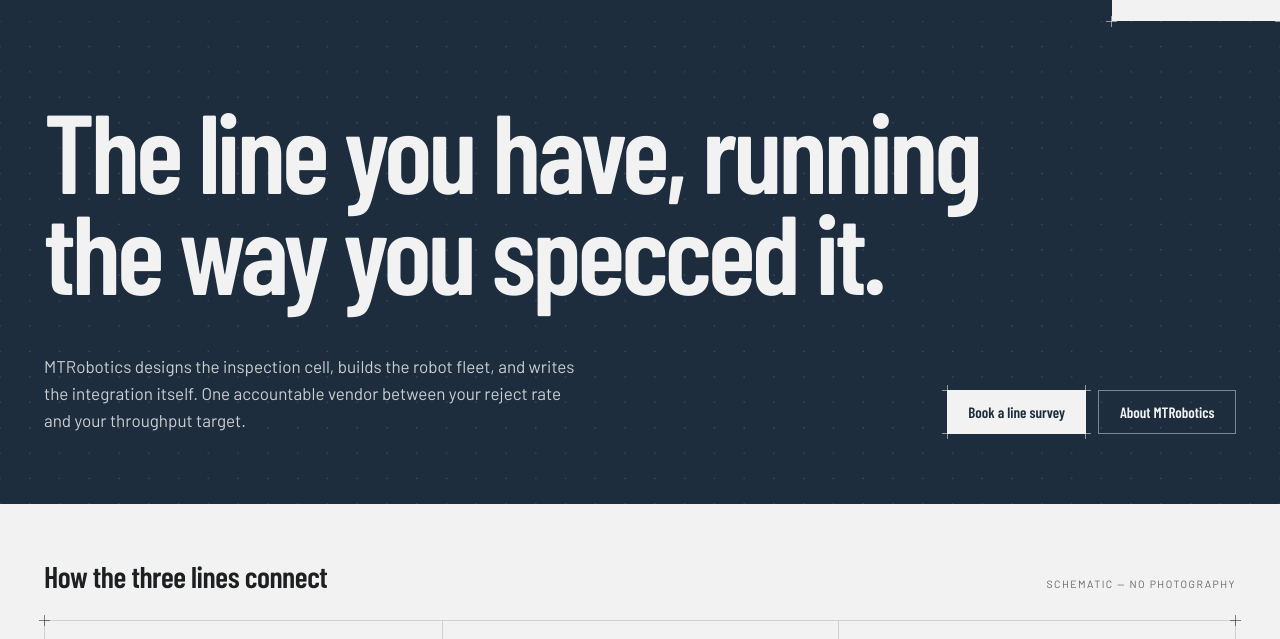
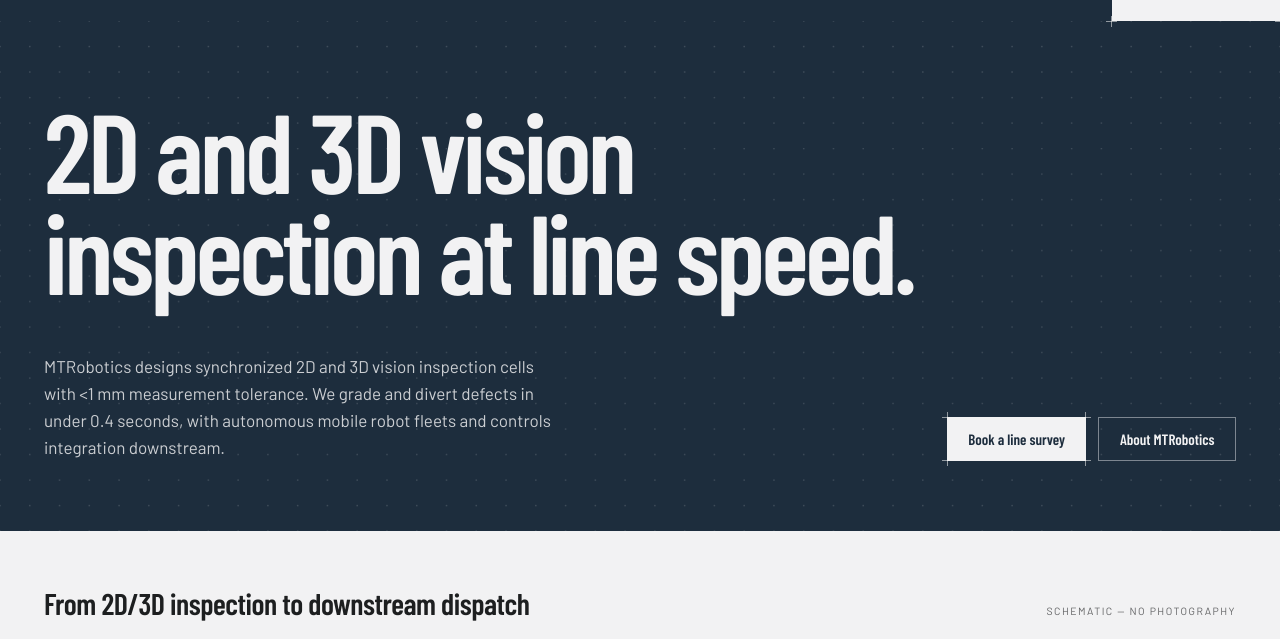
Before and after one commit to MTRobotix/MTR-Site, an Astro site: page / in a window 1280 px wide. Shown: the part 87-726 px from the top of the page. Built offline with nearby package versions, Linux system fonts and the light colour scheme; Astro itself is replaced by a stand-in of ours.

```diff
--- a/src/data/products.ts
+++ b/src/data/products.ts
@@ -26,12 +26,12 @@
     num: '01',
     nav: 'Vision inspection cells',
     kicker: 'Product 01 — Vision inspection cells',
-    title: 'Grade every part in 0.4 seconds.',
-    blurb: 'Six-camera cell with on-device inference, defect classes trained on your reject bin, retrained at shift boundaries without stopping the line.',
+    title: '2D and 3D inspection with <1 mm tolerance.',
+    blurb: 'Synchronized 2D and 3D vision cell with on-device edge inference. Measures part dimensions to <1 mm tolerance, grades defects in 0.4 seconds, and diverts rejects before assembly without cloud latency.',
     video: {
       src: '/videos/inspection-loop.mp4',
       poster: '/videos/inspection-poster.jpg',
-      caption: '[ In-action video — cell grading parts at line speed, overhead ]',
+      caption: '[ In-action video — 2D and 3D cell grading parts at line speed, overhead ]',
       duration: '00:24',
       durationSeconds: 24,
       note: 'Loop · muted · defect HUD drawn in page',
@@ -39,17 +39,19 @@
       assetReady: false,
     },
     specs: [
+      { label: 'Measurement tolerance', value: '<1', unit: 'mm' },
       { label: 'Defect recall', value: '99.2', unit: '%' },
-      { label: 'Added cycle time', value: '0.4', unit: 's' },
-      { label: 'Cameras per cell', value: '6', unit: 'GigE' },
+      { label: 'Grading cycle', value: '0.4', unit: 's' },
     ],
     rows: [
-      { key: 'Inference', value: 'On-device 8 TOPS edge module, no cloud round-trip' },
-      { key: 'Retraining', value: 'Shift-boundary, operator-labelled reject bin' },
-      { key: 'Interface', value: 'OPC-UA, REST, dry-contact reject divert' },
-      { key: 'Enclosure', value: 'IP65, IEC 61496 light-curtain compatible' },
+      { key: 'Optical architecture', value: 'Synchronized 2D surface imaging and 3D depth measurement' },
+      { key: 'Accuracy', value: '<1 mm dimensional and volumetric measurement tolerance' },
+      { key: 'Inference', value: 'On-device edge inference, zero cloud round-trip latency' },
+      { key: 'Retraining', value: 'Shift-boundary defect updating from operator-labelled reject bin' },
+      { key: 'Interface', value: 'OPC-UA, REST, discrete dry-contact reject divert' },
+      { key: 'Enclosure', value: 'IP65 industrial housing, IEC 61496 light-curtain compatible' },
     ],
-    figure: '[ Product shot — six-camera cell over a moving conveyor ]',
+    figure: '[ Technical drawing — 2D and 3D vision inspection cell over a moving conveyor ]',
   },
   {
     slug: 'amr-fleet',
@@ -146,21 +148,23 @@
 const viProductCopy: Record<Product['slug'], Pick<Product, 'kicker' | 'title' | 'blurb' | 'specs' | 'rows' | 'figure'> & { video: Pick<Product['video'], 'caption' | 'note' | 'placeholder'> }> = {
   inspection: {
     kicker: 'Sản phẩm 01 — Trạm kiểm tra thị giác',
-    title: 'Phân loại từng chi tiết trong 0,4 giây.',
-    blurb: 'Trạm sáu camera với suy luận tại thiết bị, nhóm lỗi được huấn luyện từ thùng sản phẩm loại và cập nhật khi đổi ca mà không dừng dây chuyền.',
-    video: { caption: '[ Video vận hành — trạm phân loại chi tiết ở tốc độ dây chuyền, góc nhìn trên cao ]', note: 'Lặp · tắt tiếng · HUD lỗi vẽ trên trang', placeholder: '[ Video vận hành toàn khung, 1920×1080 — đang chờ tài sản khách hàng ]' },
+    title: 'Kiểm tra 2D và 3D với dung sai <1 mm.',
+    blurb: 'Trạm thị giác 2D và 3D đồng bộ với suy luận biên tại thiết bị. Đo kích thước chi tiết với dung sai <1 mm, phân loại lỗi trong 0,4 giây và chuyển hướng sản phẩm loại trước lắp ráp mà không có độ trễ đám mây.',
+    video: { caption: '[ Video vận hành — trạm 2D và 3D phân loại chi tiết ở tốc độ dây chuyền, góc nhìn trên cao ]', note: 'Lặp · tắt tiếng · HUD lỗi vẽ trên trang', placeholder: '[ Video vận hành toàn khung, 1920×1080 — đang chờ tài sản khách hàng ]' },
     specs: [
+      { label: 'Dung sai đo lường', value: '<1', unit: 'mm' },
       { label: 'Độ bao phủ lỗi', value: '99.2', unit: '%' },
-      { label: 'Chu kỳ tăng thêm', value: '0.4', unit: 's' },
-      { label: 'Camera mỗi trạm', value: '6', unit: 'GigE' },
+      { label: 'Chu kỳ phân loại', value: '0.4', unit: 's' },
     ],
     rows: [
-      { key: 'Suy luận', value: 'Mô-đun biên 8 TOPS tại thiết bị, không truyền vòng qua đám mây' },
+      { key: 'Kiến trúc quang học', value: 'Hình ảnh bề mặt 2D và đo độ sâu 3D đồng bộ' },
+      { key: 'Độ chính xác', value: 'Dung sai đo kích thước và thể tích dưới 1 mm (<1 mm)' },
+      { key: 'Suy luận', value: 'Mô-đun biên tại thiết bị, không độ trễ truyền qua đám mây' },
       { key: 'Huấn luyện lại', value: 'Tại thời điểm đổi ca, dùng thùng sản phẩm loại do vận hành viên gán nhãn' },
       { key: 'Giao diện', value: 'OPC-UA, REST, ngõ ra chuyển hướng tiếp điểm khô' },
-      { key: 'Vỏ bảo vệ', value: 'IP65, tương thích màn chắn sáng IEC 61496' },
+      { key: 'Vỏ bảo vệ', value: 'IP65, tương thích màn chắn an toàn IEC 61496' },
     ],
-    figure: '[ Hình sản phẩm — trạm sáu camera phía trên băng tải đang chạy ]',
+    figure: '[ Bản vẽ kỹ thuật — trạm kiểm tra thị giác 2D và 3D phía trên băng tải đang chạy ]',
   },
   'amr-fleet': {
     kicker: 'Sản phẩm 02 — Đội AMR và bộ điều phối',
--- a/src/data/site.ts
+++ b/src/data/site.ts
@@ -1,69 +1,69 @@
 export const homeContent = {
-  title: 'The line you have, running the way you specced it.',
-  intro: 'MTRobotics designs the inspection cell, builds the robot fleet, and writes the integration itself. One accountable vendor between your reject rate and your throughput target.',
-  schematicTitle: 'How the three lines connect',
+  title: '2D and 3D vision inspection at line speed.',
+  intro: 'MTRobotics designs synchronized 2D and 3D vision inspection cells with <1 mm measurement tolerance. We grade and divert defects in under 0.4 seconds, with autonomous mobile robot fleets and controls integration downstream.',
+  schematicTitle: 'From 2D/3D inspection to downstream dispatch',
   schematic: [
     {
       num: '01',
       title: 'Inspect',
-      body: 'On-device models grade every part in 0.4 s. Defect classes come from your reject bin.',
-      specs: ['6-camera cell, GigE', 'Edge inference, no cloud round-trip', 'Retrain on shift boundaries'],
+      body: 'Synchronized 2D imaging and 3D depth measurement grade every part to <1 mm tolerance in 0.4 s. Defect classes come from your reject bin.',
+      specs: ['Combined 2D and 3D measurement', '<1 mm dimensional tolerance', 'Edge inference, zero cloud latency'],
     },
     {
       num: '02',
       title: 'Move',
-      body: 'Graded parts route themselves. Rejects divert before they reach assembly.',
+      body: 'Graded parts route downstream automatically. Rejects divert before assembly while AMR fleets transport verified stock.',
       specs: ['1,500 kg payload class', '±8 mm docking accuracy', 'Mixed fleet, one dispatcher'],
     },
     {
       num: '03',
       title: 'Integrate',
-      body: 'We write the PLC, MES and WMS glue and hand over a commissioned cell.',
-      specs: ['OPC-UA, REST, flat file', 'Site acceptance test included', '11-day mean handover'],
+      body: 'We write the PLC, MES and WMS glue to link the vision cell and mobile fleet directly into your line.',
+      specs: ['OPC-UA, REST, discrete dry contact', 'Site acceptance test included', '11-day mean handover'],
     },
   ],
   proof: 'Deployed across 27 lines in automotive, food and 3PL logistics.',
   clientMarks: ['[ Client mark ]', '[ Client mark ]', '[ Client mark ]', '[ Client mark ]'],
   solutionsTitle: 'Start with the constraint on your floor',
-  solutionsIntro: 'Each scope begins with the line as it runs today. Choose the measured constraint; the survey defines the hardware, controls and handover boundary.',
+  solutionsIntro: 'From high-precision vision inspection cells to downstream AMR dispatch and controls integration. Choose the measured constraint; the survey defines the hardware and handover boundary.',
   solutionLinks: [
-    { slug: 'inspection', num: '01', title: 'Inspect', body: 'Grade parts at line speed and divert rejects before assembly.' },
-    { slug: 'amr-fleet', num: '02', title: 'Move', body: 'Route mixed mobile robots through the floor plan already in use.' },
-    { slug: 'integration', num: '03', title: 'Connect', body: 'Join the cell to PLC, MES and WMS interfaces and test the handover.' },
-    { slug: 'retrofit', num: '04', title: 'Phase', body: 'Commission zone by zone around the production calendar.' },
+    { slug: 'inspection', num: '01', title: 'Inspect', body: 'Grade parts with 2D and 3D measurement to <1 mm tolerance, diverting defects before assembly.' },
+    { slug: 'amr-fleet', num: '02', title: 'Move', body: 'Route mixed mobile robots downstream through the floor plan already in use.' },
+    { slug: 'integration', num: '03', title: 'Connect', body: 'Join the inspection cell and fleet to PLC, MES and WMS interfaces.' },
+    { slug: 'retrofit', num: '04', title: 'Phase', body: 'Commission inspection cells and robot zones around the production calendar.' },
   ],
   processTitle: 'From line survey to handover',
   process: [
-    { num: '01', title: 'Measure', body: 'Record cycle time, aisle geometry, interfaces and the current reject path.' },
-    { num: '02', title: 'Define', body: 'Set the cell boundary, acceptance test and installation phases.' },
-    { num: '03', title: 'Commission', body: 'Install, test with operators and hand over the as-built controls package.' },
+    { num: '01', title: 'Measure', body: 'Record part geometry, dimensional tolerances (<1 mm), cycle times and the current reject path.' },
+    { num: '02', title: 'Define', body: 'Set 2D/3D sensor envelope, acceptance criteria, cell boundary and installation phases.' },
+    { num: '03', title: 'Commission', body: 'Calibrate optics, test with line operators and hand over the as-built controls package.' },
   ],
 } as const;
 
 export const homeContentVi = {
-  title: 'Dây chuyền hiện có, vận hành đúng theo thông số của bạn.',
-  intro: 'MTRobotics thiết kế trạm kiểm tra, xây dựng đội robot và trực tiếp viết phần tích hợp. Một đơn vị chịu trách nhiệm từ tỷ lệ loại lỗi đến mục tiêu sản lượng.',
-  schematicTitle: 'Ba tuyến kết nối như thế nào',
+  title: 'Kiểm tra thị giác 2D và 3D ở tốc độ dây chuyền.',
+  intro: 'MTRobotics thiết kế trạm thị giác đồng bộ 2D và 3D với dung sai đo dưới 1 mm. Chúng tôi phân loại và chuyển hướng lỗi trong 0,4 giây, kết hợp đội robot di động và tích hợp điều khiển ở hạ nguồn.',
+  schematicTitle: 'Từ trạm kiểm tra 2D/3D đến điều phối hạ nguồn',
   schematic: [
-    { num: '01', title: 'Kiểm tra', body: 'Mô hình tại thiết bị phân loại từng chi tiết trong 0,4 giây. Nhóm lỗi được xây dựng từ thùng sản phẩm loại của bạn.', specs: ['Trạm 6 camera, GigE', 'Suy luận biên, không truyền vòng qua đám mây', 'Huấn luyện lại tại thời điểm đổi ca'] },
-    { num: '02', title: 'Vận chuyển', body: 'Chi tiết đã phân loại được định tuyến tự động. Sản phẩm lỗi được chuyển hướng trước công đoạn lắp ráp.', specs: ['Nhóm tải trọng 1.500 kg', 'Độ chính xác cập bến ±8 mm', 'Đội xe hỗn hợp, một bộ điều phối'] },
-    { num: '03', title: 'Tích hợp', body: 'Chúng tôi viết phần kết nối PLC, MES và WMS, sau đó bàn giao một trạm đã nghiệm thu.', specs: ['OPC-UA, REST, tệp phẳng', 'Bao gồm kiểm thử nghiệm thu tại hiện trường', 'Thời gian bàn giao trung bình 11 ngày'] },
+    { num: '01', title: 'Kiểm tra', body: 'Hình ảnh 2D và đo độ sâu 3D đồng bộ phân loại từng chi tiết với dung sai <1 mm trong 0,4 giây. Nhóm lỗi được xây dựng từ thùng sản phẩm loại của bạn.', specs: ['Đo lường kết hợp 2D và 3D', 'Dung sai kích thước <1 mm', 'Suy luận biên, không độ trễ đám mây'] },
+    { num: '02', title: 'Vận chuyển', body: 'Chi tiết đã phân loại được định tuyến tự động. Sản phẩm lỗi chuyển hướng trước lắp ráp trong khi đội AMR vận chuyển hàng đạt chuẩn.', specs: ['Nhóm tải trọng 1.500 kg', 'Độ chính xác cập bến ±8 mm', 'Đội xe hỗn hợp, một bộ điều phối'] },
+    { num: '03', title: 'Tích hợp', body: 'Chúng tôi viết phần kết nối PLC, MES và WMS để liên kết trạm thị giác và đội xe trực tiếp vào dây chuyền.', specs: ['OPC-UA, REST, tiếp điểm khô', 'Bao gồm kiểm thử nghiệm thu tại hiện trường', 'Thời gian bàn giao trung bình 11 ngày'] },
   ],
   proof: 'Đã triển khai trên 27 dây chuyền trong ngành ô tô, thực phẩm và logistics 3PL.',
   clientMarks: ['[ Logo khách hàng ]', '[ Logo khách hàng ]', '[ Logo khách hàng ]', '[ Logo khách hàng ]'],
   solutionsTitle: 'Bắt đầu từ điểm nghẽn trên nhà máy',
-  solutionsIntro: 'Mỗi phạm vi bắt đầu từ cách dây chuyền đang vận hành. Chọn điểm nghẽn đã đo; khảo sát sẽ xác định phần cứng, điều khiển và ranh giới bàn giao.',
+  solutionsIntro: 'Từ trạm kiểm tra thị giác độ chính xác cao đến điều phối robot AMR hạ nguồn và tích hợp điều khiển. Chọn điểm nghẽn đã đo; khảo sát sẽ xác định phần cứng và ranh giới bàn giao.',
   solutionLinks: [
-    { slug: 'inspection', num: '01', title: 'Kiểm tra', body: 'Phân loại ở tốc độ dây chuyền và chuyển hướng sản phẩm lỗi trước lắp ráp.' },
-    { slug: 'amr-fleet', num: '02', title: 'Vận chuyển', body: 'Điều phối nhiều loại robot di động trên mặt bằng đang sử dụng.' },
-    { slug: 'integration', num: '03', title: 'Kết nối', body: 'Nối trạm với PLC, MES và WMS, sau đó kiểm thử bàn giao.' },
-    { slug: 'retrofit', num: '04', title: 'Phân kỳ', body: 'Nghiệm thu từng khu vực theo lịch sản xuất.' },
+    { slug: 'inspection', num: '01', title: 'Kiểm tra', body: 'Đo 2D và 3D với dung sai <1 mm, phân loại chi tiết trong 0,4 giây và chuyển hướng lỗi.' },
+    { slug: 'amr-fleet', num: '02', title: 'Vận chuyển', body: 'Điều phối robot di động ở hạ nguồn trên mặt bằng nhà xưởng đang sử dụng.' },
+    { slug: 'integration', num: '03', title: 'Kết nối', body: 'Nối trạm kiểm tra thị giác và đội robot với PLC, MES và WMS.' },
+    { slug: 'retrofit', num: '04', title: 'Phân kỳ', body: 'Nghiệm thu trạm thị giác và khu vực robot theo lịch sản xuất.' },
   ],
   processTitle: 'Từ khảo sát dây chuyền đến bàn giao',
   process: [
-    { num: '01', title: 'Đo lường', body: 'Ghi nhận chu kỳ, hình học lối đi, giao diện và tuyến loại lỗi hiện tại.' },
-    { num: '02', title: 'Xác định', body: 'Chốt ranh giới trạm, bài kiểm thử nghiệm thu và các giai đoạn lắp đặt.' },
-    { num: '03', title: 'Nghiệm thu', body: 'Lắp đặt, kiểm thử cùng vận hành viên và bàn giao bộ điều khiển hoàn công.' },
+    { num: '01', title: 'Đo lường', body: 'Ghi nhận hình học chi tiết, dung sai kích thước (<1 mm), chu kỳ và tuyến loại lỗi hiện tại.' },
+    { num: '02', title: 'Xác định', body: 'Xác định vị trí cảm biến 2D/3D, tiêu chí nghiệm thu, ranh giới trạm và các giai đoạn lắp đặt.' },
+    { num: '03', title: 'Nghiệm thu', body: 'Hiệu chuẩn quang học, kiểm thử cùng vận hành viên và bàn giao bộ điều khiển hoàn công.' },
   ],
 } as const;
 
--- a/src/pages/index.astro
+++ b/src/pages/index.astro
@@ -20,8 +20,8 @@
 ---
 
 <Base
-  title={locale === 'vi' ? 'MTRobotics — Dây chuyền vận hành đúng theo thông số của bạn.' : 'MTRobotics — The line you have, running the way you specced it.'}
-  description={locale === 'vi' ? 'MTRobotics thiết kế trạm kiểm tra, đội robot và phần tích hợp cho dây chuyền sản xuất và logistics.' : 'MTRobotics designs inspection cells, robot fleets, and the integration between them for manufacturing and logistics lines.'}
+  title={locale === 'vi' ? 'MTRobotics — Kiểm tra thị giác 2D/3D ở tốc độ dây chuyền.' : 'MTRobotics — 2D and 3D vision inspection at line speed.'}
+  description={locale === 'vi' ? 'MTRobotics thiết kế trạm kiểm tra thị giác 2D và 3D đồng bộ với dung sai <1 mm, kết hợp đội robot AMR và giải pháp tích hợp điều khiển.' : 'MTRobotics designs synchronized 2D and 3D vision inspection cells with <1 mm tolerance, AMR robot fleets, and factory controls integration.'}
   currentPath={currentPath}
   locale={locale}
   jsonLd={organization}
```
